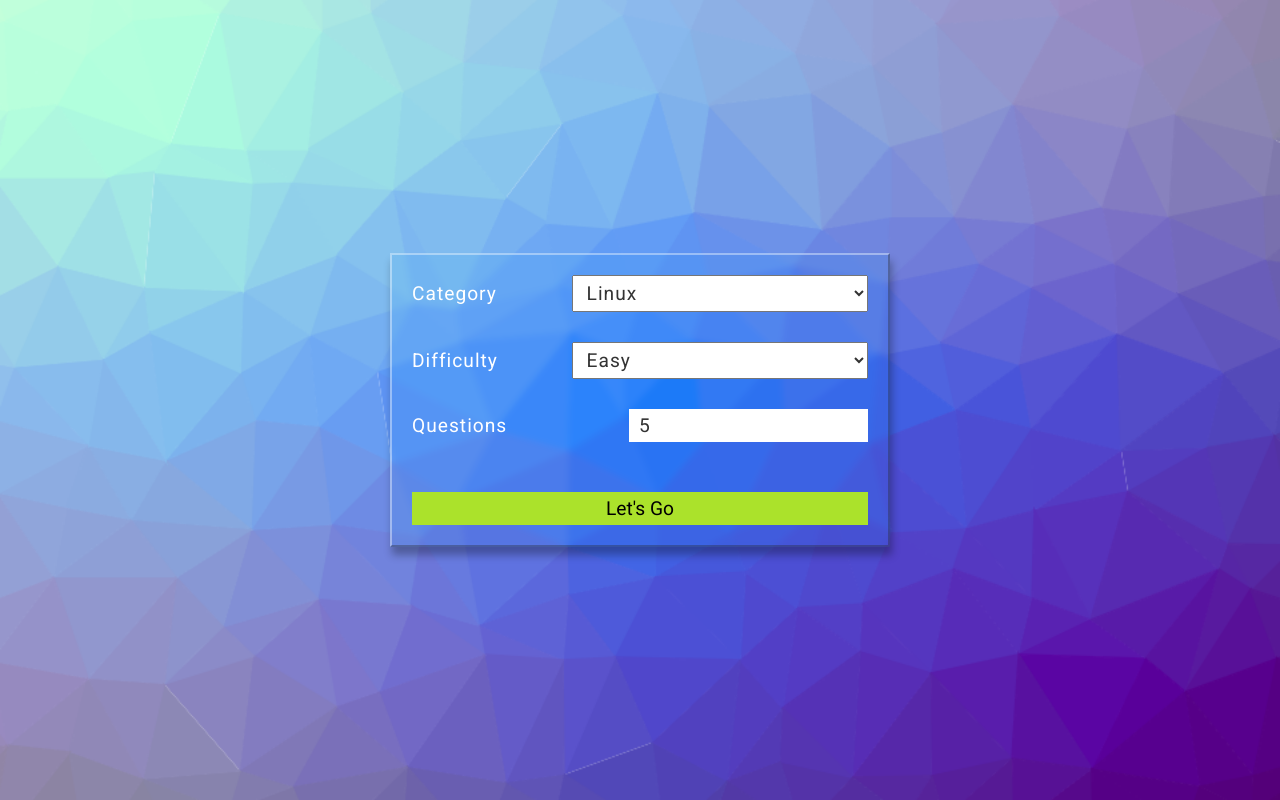
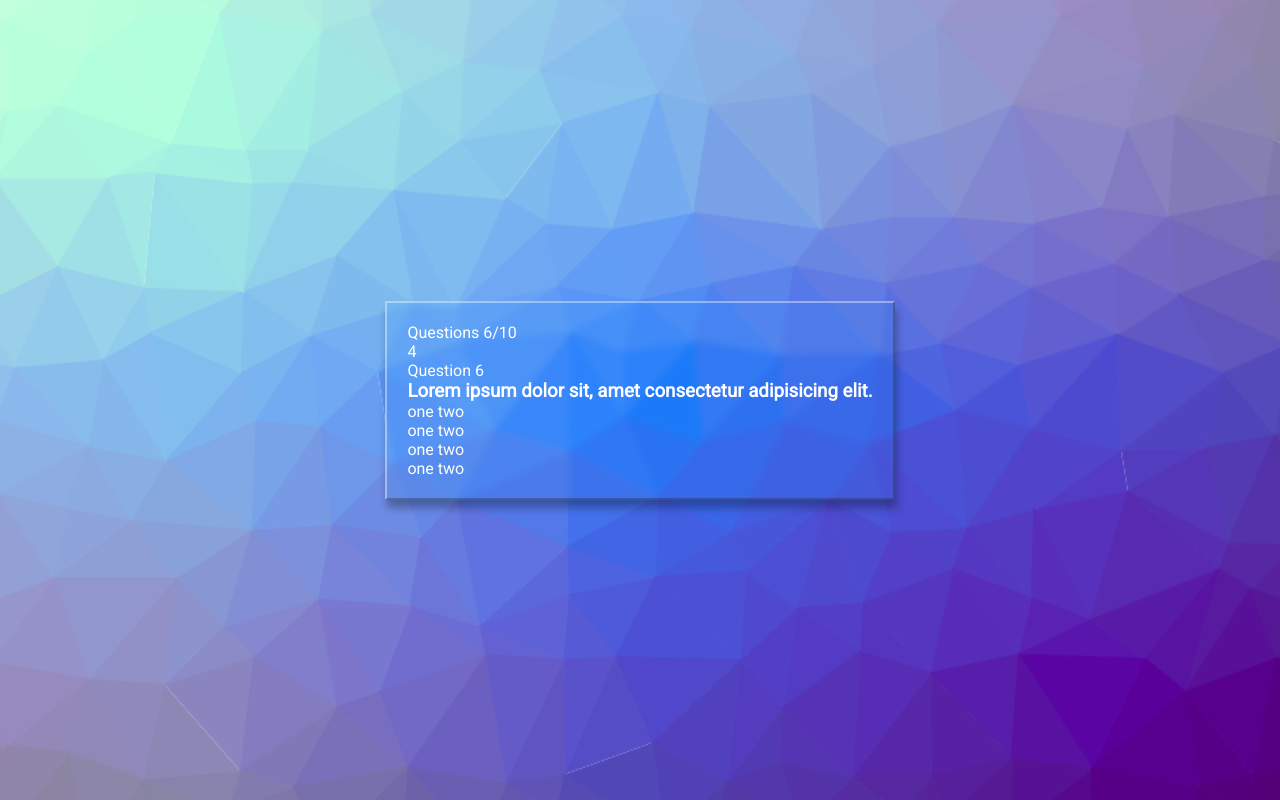
Before and after one commit to ddepu11/coding-quiz-react-app, a React (Create React App) app: page / in a window 1280 px wide. Built offline with nearby package versions, Linux system fonts and the light colour scheme.

Commit message:
qquiz component created

```diff
--- a/src/App.css
+++ b/src/App.css
@@ -107,3 +107,20 @@ select {
   width: 100%;
   background: rgb(171, 226, 43);
 }
+.loading {
+  font-size: 2.2em;
+  color: #111;
+  letter-spacing: 2px;
+}
+.quiz {
+  width: auto;
+  height: auto;
+  color: white;
+  backdrop-filter: blur(3px);
+  background-color: rgba(0, 157, 255, 0.092);
+  box-shadow: rgba(0, 0, 0, 0.3) 2px 8px 8px;
+  border: 2px rgba(255, 255, 255, 0.4) solid;
+  border-bottom: 2px rgba(40, 40, 40, 0.35) solid;
+  border-right: 2px rgba(40, 40, 40, 0.35) solid;
+  padding: 20px;
+}
--- a/src/App.js
+++ b/src/App.js
@@ -1,11 +1,21 @@
 import "./App.css";
 import From from "./Components/Form";
+import Loading from "./Components/Loading";
+import Quiz from "./Components/Quiz";
+import { useGlobalContext } from "./context";
 
 function App() {
+  const { loading, hasQuizStarted } = useGlobalContext();
+
+  if (hasQuizStarted) {
+    return (
+      <div className="container flex">{loading ? <Loading /> : <From />}</div>
+    );
+  }
+
   return (
     <div className="container flex">
-      {/* ugZIkGEUifiDiBtyeQ5U1QamafMTZuWUnzNPmzYv */}
-      <From />
+      <Quiz />
     </div>
   );
 }
--- /dev/null
+++ b/src/Components/Loading.jsx
@@ -0,0 +1,9 @@
+import React from "react";
+
+export default function Loading() {
+  return (
+    <div className="loading">
+      <h2>Loading...</h2>
+    </div>
+  );
+}
--- /dev/null
+++ b/src/Components/Quiz.jsx
@@ -0,0 +1,29 @@
+import React from "react";
+import { TiTick } from "react-icons/ti";
+
+export default function Quiz() {
+  return (
+    <div className="quiz">
+      <header className="header">
+        <div className="questions">
+          <p>Questions 6/10</p>
+        </div>
+        <div className="write_answere">
+          <span>4</span>
+        </div>
+      </header>
+      <section className="section">
+        <div className="q">
+          <span>Question 6</span>
+          <h3>Lorem ipsum dolor sit, amet consectetur adipisicing elit.</h3>
+        </div>
+        <div className="options">
+          <p>one two</p>
+          <p>one two</p>
+          <p>one two</p>
+          <p>one two</p>
+        </div>
+      </section>
+    </div>
+  );
+}
--- a/src/actions.js
+++ b/src/actions.js
@@ -1,3 +1,5 @@
 const SET_INPUT = "SET_INPUT";
+const SET_LOADING = "SET_LOADING";
+const SET_QUIZES = "SET_QUIZES";
 
-export { SET_INPUT };
+export { SET_INPUT, SET_LOADING, SET_QUIZES };
--- a/src/context.js
+++ b/src/context.js
@@ -1,5 +1,5 @@
 import { useContext, createContext, useReducer } from "react";
-import { SET_INPUT } from "./actions";
+import { SET_INPUT, SET_LOADING, SET_QUIZES } from "./actions";
 import { reducer } from "./reducer";
 
 const AppContext = createContext();
@@ -8,6 +8,9 @@ const initialState = {
   category: "Linux",
   difficulty: "Easy",
   questions: 5,
+  loading: false,
+  quizes: [],
+  hasQuizStarted: false,
 };
 
 const AppProvider = ({ children }) => {
@@ -20,9 +23,11 @@ const AppProvider = ({ children }) => {
   };
 
   const fetchQuizs = async (url) => {
+    dispatch({ type: SET_LOADING });
     try {
       const res = await fetch(url);
       const data = await res.json();
+      dispatch({ type: SET_QUIZES, payload: data });
       console.log(data);
     } catch (error) {
       console.log(error);
--- a/src/reducer.js
+++ b/src/reducer.js
@@ -1,4 +1,4 @@
-import { SET_INPUT } from "./actions";
+import { SET_INPUT, SET_LOADING, SET_QUIZES } from "./actions";
 
 const reducer = (state, action) => {
   const payload = action.payload;
@@ -9,6 +9,22 @@ const reducer = (state, action) => {
         ...state,
         [payload.name]: payload.value,
       };
+    case SET_LOADING:
+      return {
+        ...state,
+        loading: true,
+      };
+    case SET_QUIZES:
+      return {
+        ...state,
+        quizes: payload,
+        loading: false,
+        hasQuizStarted: true,
+      };
+    default:
+      return {
+        ...state,
+      };
   }
 };
 export { reducer };
```
